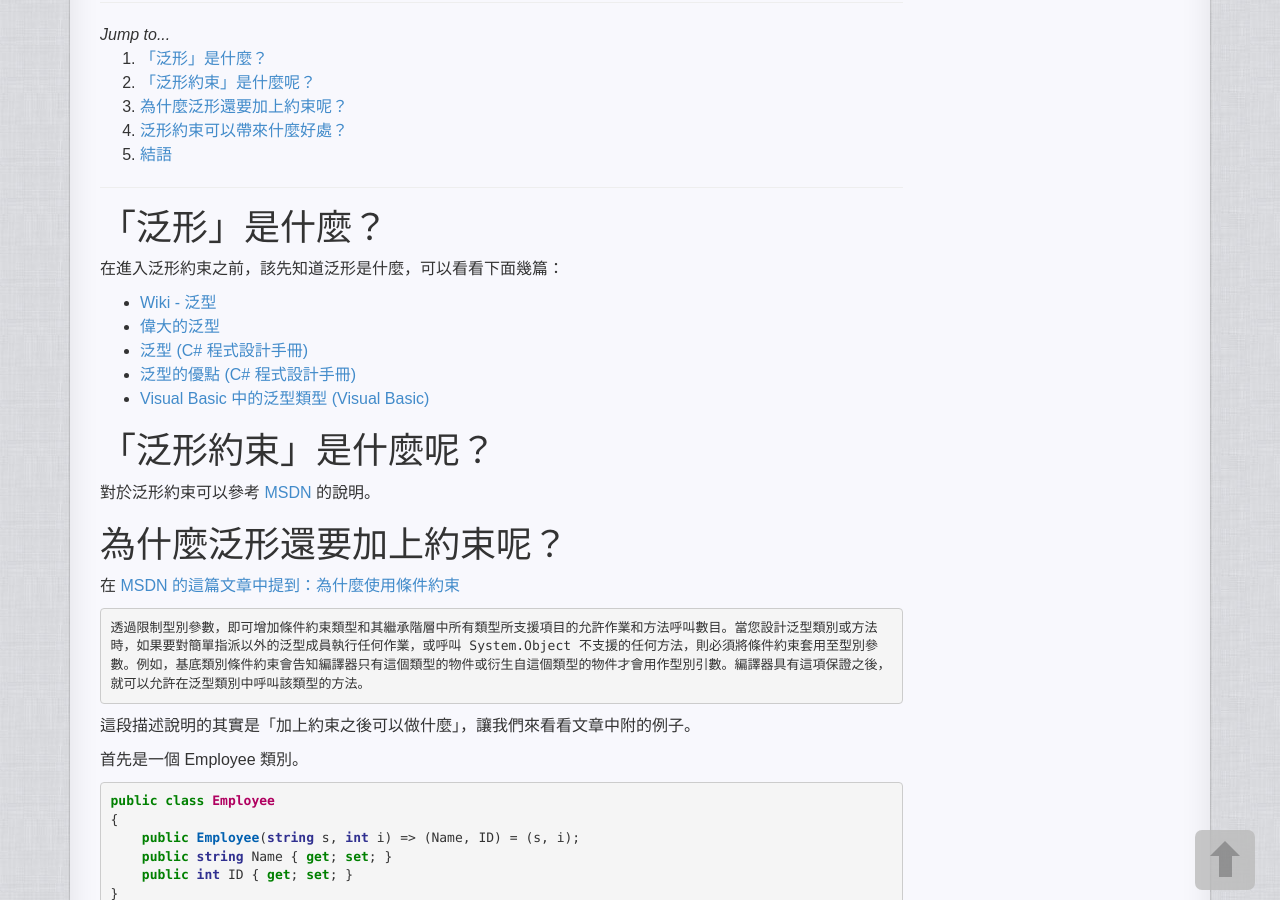
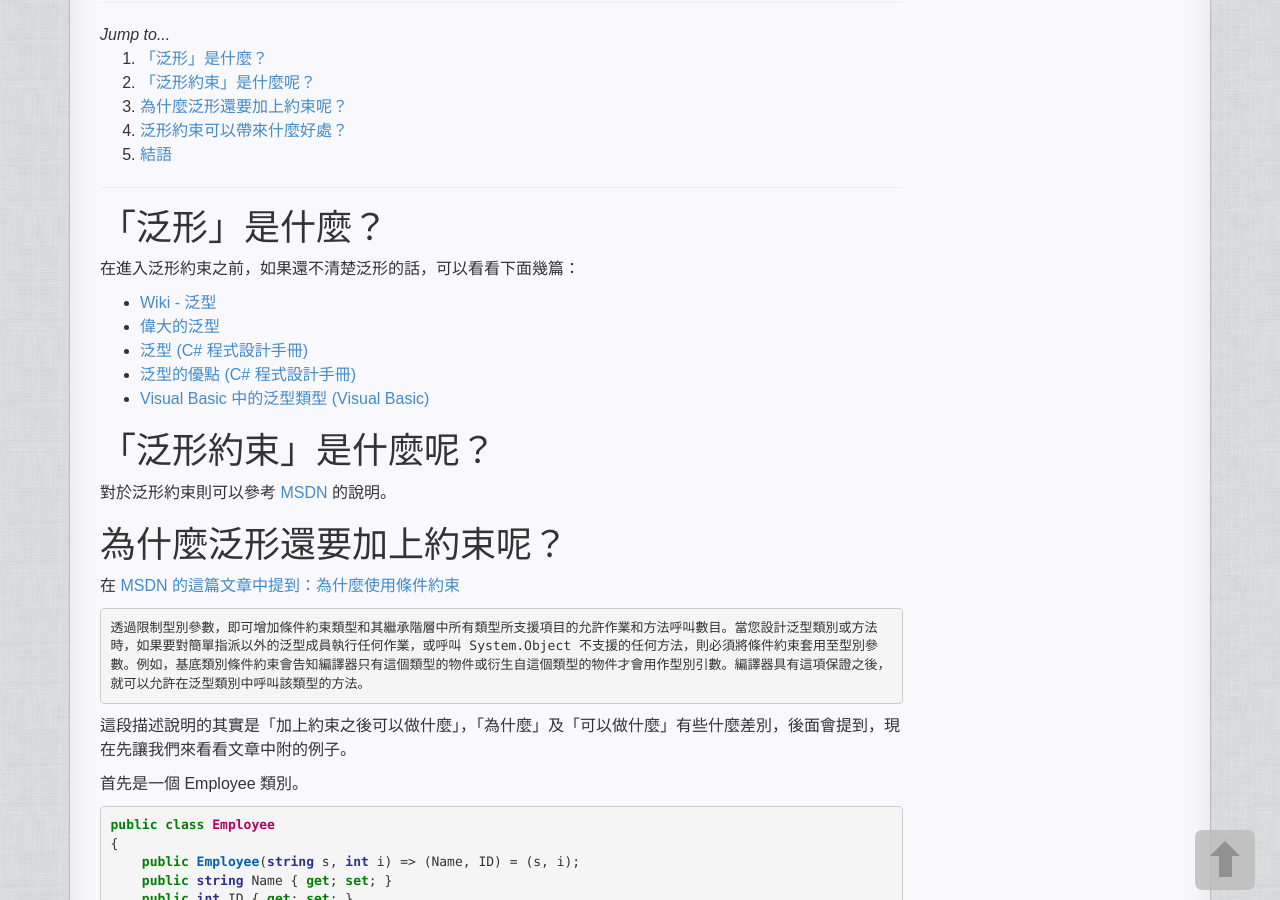
Before and after one commit to No129/No129.github.io, a Jekyll site: the page built from _posts/Coding/2018-05-21-[C#]WhyYouShouldUseConstraints.md, in a window 1280 px wide and 900 px high, scrolled down 197 px. Built offline with Jekyll 4.4.1, drawn with Linux system fonts in a browser that asks for light colours; nearby versions of some CDN libraries; some of the changed text lies outside the part shown.

Commit message:
Update post 20180521

````diff
--- a/_posts/Coding/2018-05-21-[C#]WhyYouShouldUseConstraints.md
+++ b/_posts/Coding/2018-05-21-[C#]WhyYouShouldUseConstraints.md
@@ -9,7 +9,7 @@
 
 # 「泛形」是什麼？
 
-在進入泛形約束之前，該先知道泛形是什麼，可以看看下面幾篇：
+在進入泛形約束之前，如果還不清楚泛形的話，可以看看下面幾篇：
 
 * [Wiki - 泛型][1]
 * [偉大的泛型][2]
@@ -19,7 +19,7 @@
 
 # 「泛形約束」是什麼呢？
 
-對於泛形約束可以參考 [MSDN][a] 的說明。
+對於泛形約束則可以參考 [MSDN][a] 的說明。
 
 # 為什麼泛形還要加上約束呢？
 
@@ -29,7 +29,7 @@
 透過限制型別參數，即可增加條件約束類型和其繼承階層中所有類型所支援項目的允許作業和方法呼叫數目。當您設計泛型類別或方法時，如果要對簡單指派以外的泛型成員執行任何作業，或呼叫 System.Object 不支援的任何方法，則必須將條件約束套用至型別參數。例如，基底類別條件約束會告知編譯器只有這個類型的物件或衍生自這個類型的物件才會用作型別引數。編譯器具有這項保證之後，就可以允許在泛型類別中呼叫該類型的方法。
 ```
 
-這段描述說明的其實是「加上約束之後可以做什麼」，讓我們來看看文章中附的例子。
+這段描述說明的其實是「加上約束之後可以做什麼」，「為什麼」及「可以做什麼」有些什麼差別，後面會提到，現在先讓我們來看看文章中附的例子。
 
 首先是一個 Employee 類別。
 
@@ -96,7 +96,7 @@
 }
 ```
 
-所以我們就可以從 Employee 衍生自訂的 MyEmployee 類別，並且可以使用 GenericList 來儲存
+所以我們就可以從 Employee 類別，衍生出自訂的 MyEmployee 類別，並且可以使用 GenericList 來儲存：
 
 ```csharp
 public class MyEmployee :Employee
@@ -105,7 +105,9 @@
     public string Extension { get; set; }
 }
 ```
-透過主控台程式呼叫使用：
+
+
+最後，透過主控台程式呼叫使用：
 ```csharp
 static void Main(string[] args)
 {
````
Also changed, not shown: other parts of _posts/Coding/2018-05-21-[C#]WhyYouShouldUseConstraints.md (+1 -1 lines).
